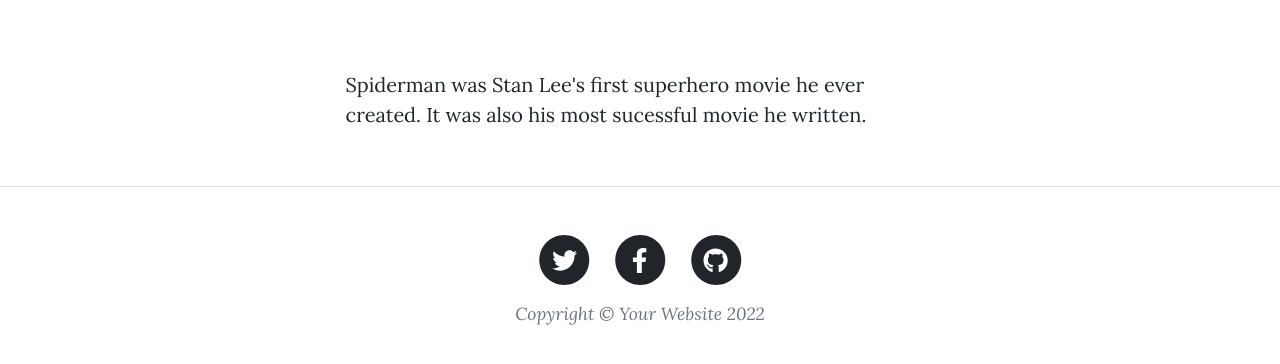
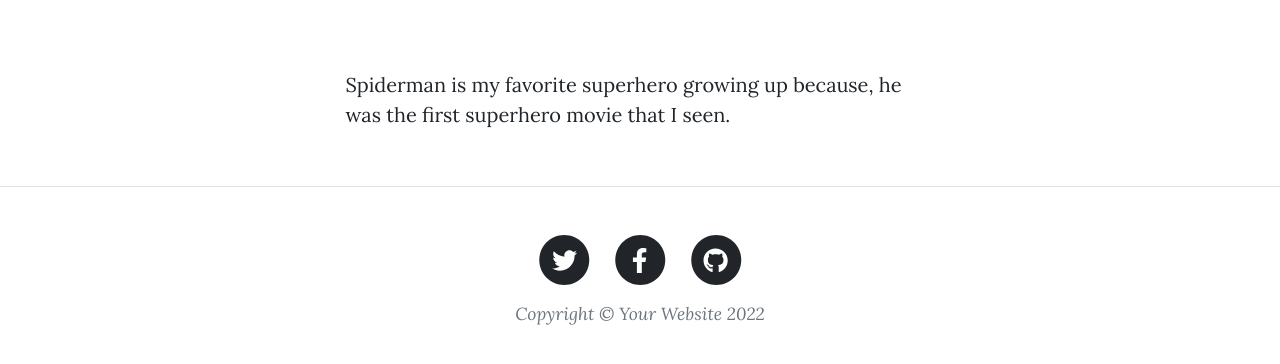
Before and after one commit to BrandonBuk/Midterm--2, a plain HTML site: page about.html in a window 1280 px wide. Shown: the part 542-906 px from the top of the page. Drawn offline with nearby package versions, Linux system fonts and the light colour scheme.

Commit message:
Update about.html

```diff
--- a/about.html
+++ b/about.html
@@ -53,7 +53,7 @@
             <div class="container px-4 px-lg-5">
                 <div class="row gx-4 gx-lg-5 justify-content-center">
                     <div class="col-md-10 col-lg-8 col-xl-7">
-                        <p>Spiderman was Stan Lee's first superhero movie he ever created. It was also his most sucessful movie he written.
+                        <p>Spiderman is my favorite superhero growing up because, he was the first superhero movie that I seen.
                     </div>
                 </div>
             </div>
```
